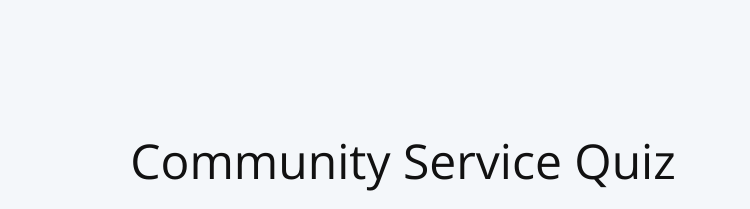
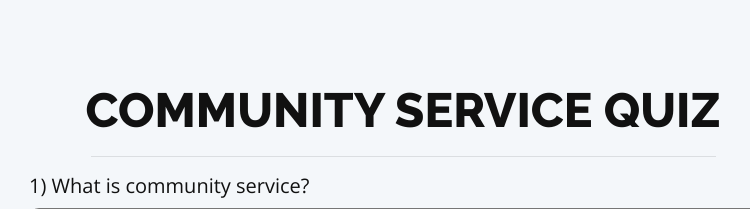
Before and after one commit to bnf239/CivicCit, a Django app: page /community_service/ in a window 1280 px wide. Shown: the part 123-332 px from the top of the page, without its empty margins (237-987 px from the left). Run offline with Django 3.2, Linux system fonts and the light colour scheme; lists and menus that the app fills with data are empty; some libraries are stand-ins or nearby versions.

Commit message:
added styling to quizzes

```diff
--- a/apps/templates/quiz/quiz3.html
+++ b/apps/templates/quiz/quiz3.html
@@ -29,9 +29,20 @@
         background-color:#e8f8e0;
         width:100%;
     }
+    h1{
+
+    position: relative;
+     font-family: 'Raleway', sans-serif;
+    font-weight:bold;
+
+    display: grid;
+    place-items: center;
+  }
+
+
 </style>
 
-<main id="intro" style="margin-top:150px;">
+<main id="intro" style="margin-top:100px;">
     <div class="container-fluid">
 <center>
 
@@ -41,9 +52,8 @@
     <br>
     <br>
 
-<h1>Community Service Quiz</h1>
-
- <br>
+    <h1 class='text-center' > COMMUNITY SERVICE QUIZ </h1>
+    <hr style="width: 50%;">
 
 <form method="POST", action="/quiz/">
     {% csrf_token %}
```
Also changed, not shown: apps/templates/quiz/quiz1.html (+16 -3 lines), apps/templates/quiz/quiz2.html (+14 -4 lines).
